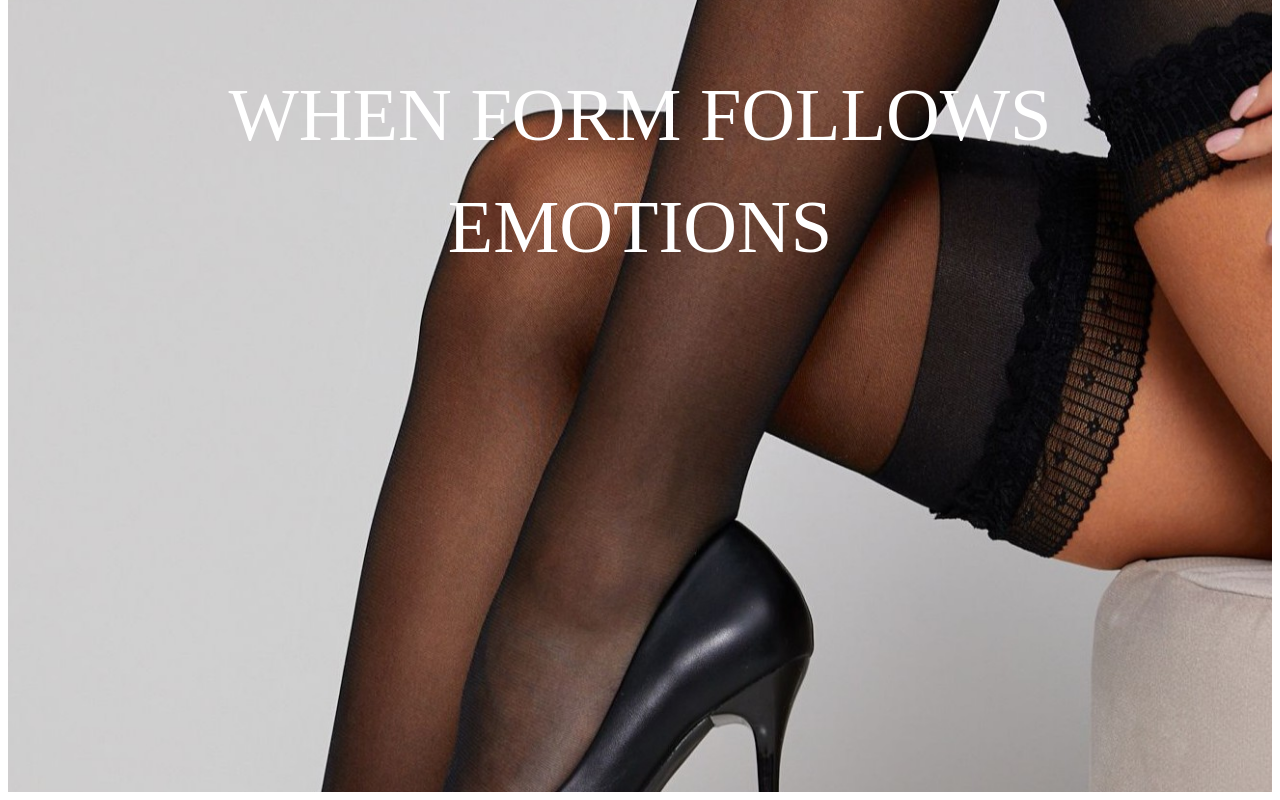
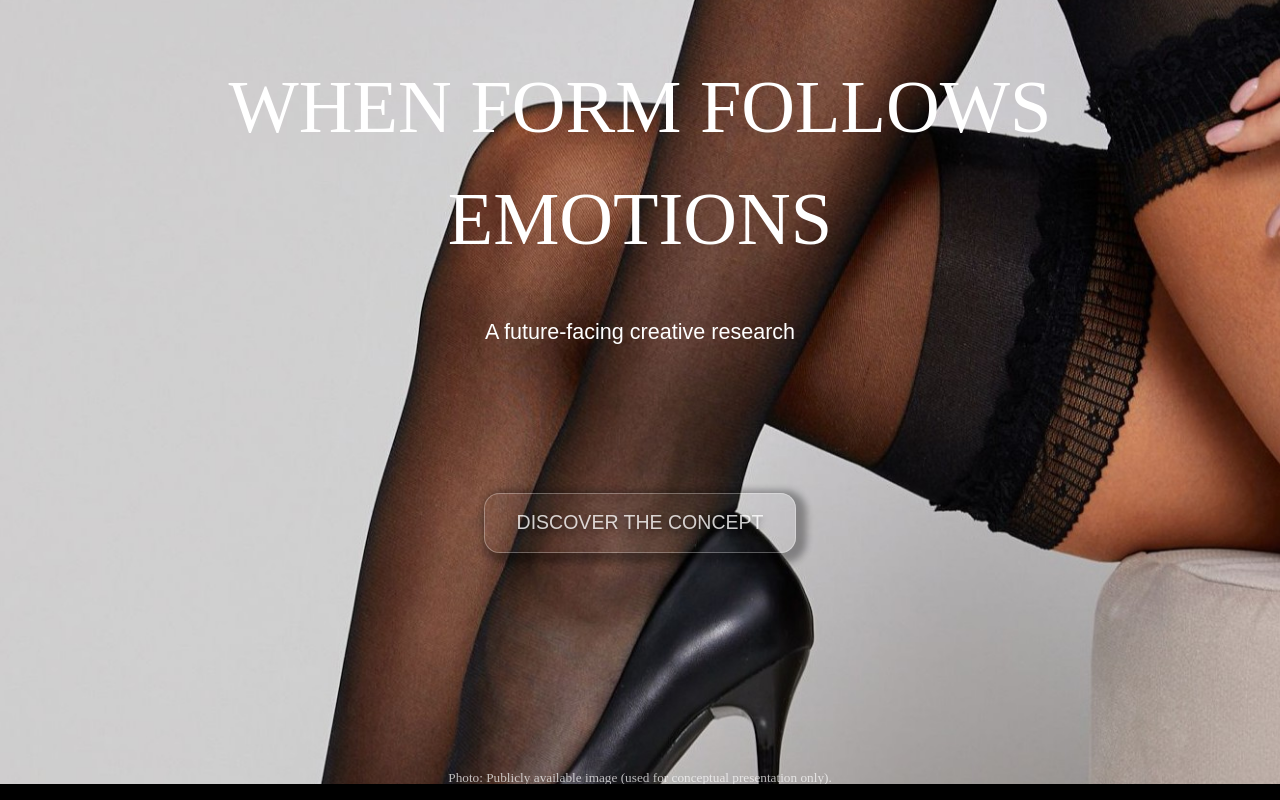
Before and after one commit to Igor241086/lisere-landing, a React (Vite) app in the folder Lisere-project/: page / in a window 1280 px wide. Shown: the part 506-1306 px from the top of the page. Built offline with nearby package versions, Linux system fonts and the light colour scheme.

Commit message:
Build Hero section: structured grid layout, styled text components, animated CTA button, and footer disclaimer

```diff
--- a/Lisere-project/src/App.jsx
+++ b/Lisere-project/src/App.jsx
@@ -2,9 +2,7 @@ import React from 'react';
 import Header from './components/Header.jsx';
 import Hero from './components/Hero.jsx'
 
-import './styles/base.scss';
-import './styles/grid.scss';
-import './styles/variables.scss';
+import './styles/main.scss';
 
 function App() {
   return (
--- a/Lisere-project/src/components/Hero.jsx
+++ b/Lisere-project/src/components/Hero.jsx
@@ -10,12 +10,23 @@ const Hero = () => {
         style={{ backgroundImage: `url(${bgImage})` }}
       />
 
-      <div className="container grid-15 hero__content">
+      <div className="container grid-15 grid-rows hero__content">
         <div className="hero__text hero__text--main fade-in delay-1">
           WHEN FORM FOLLOWS
         </div>
         <div className="hero__text hero__text--emotions fade-in delay-2">
           EMOTIONS
+        </div>
+        <div className="hero__subtext fade-in delay-3">
+          A future-facing creative research
+        </div>
+        <div className="hero__button-container fade-in delay-4">
+          <button className="hero__button">
+            DISCOVER THE CONCEPT
+          </button>
+        </div>
+        <div className="hero__disclaimer">
+          {"Photo: Publicly available image (used for conceptual presentation only)."}
         </div>
       </div>
     </section>
--- a/Lisere-project/src/components/Hero.scss
+++ b/Lisere-project/src/components/Hero.scss
@@ -63,7 +63,7 @@
   font-size: 74.43px;
   line-height: 1;
   letter-spacing: 0;
-  color: #fff;
+  color: #ffffff;
 
   height: 80px;
   display: flex;
@@ -72,6 +72,108 @@
   padding-top: 28px;
 
   white-space: nowrap;
+}
+
+.hero__subtext {
+  grid-column: 6 / span 5;
+  grid-row: 8;
+
+  width: 360px;
+  height: 28px;
+
+  font-family: 'DM Sans', sans-serif;
+  font-size: 21.56px;
+  line-height: 1;
+  letter-spacing: 0;
+  color: #fff;
+  text-align: center;
+
+  justify-self: center;
+
+  display: flex;
+  align-items: flex-start;
+  justify-content: center;
+
+  position: relative;
+  top: 57px;
+
+  white-space: nowrap;
+}
+
+.hero__button-container {
+  grid-column: 6 / span 5;
+  grid-row: 10;
+
+  width: 360px;
+  height: 80px;
+
+  display: flex;
+  align-items: flex-start;
+  justify-content: center;
+
+  position: relative;
+  top: 9px;
+}
+
+.hero__button {
+  width: 312px;
+  height: 60px;
+
+  opacity: 0.79;
+  background-color: rgba(255, 255, 255, 0.04);
+  border-radius: 15.4px;
+  border: 0.68px solid rgba(255, 255, 255, 0.39);
+
+  box-shadow: 4.21px 3.51px 7.85px 6.31px rgba(0, 0, 0, 0.41);
+
+  display: flex;
+  align-items: center;
+  justify-content: center;
+
+  font-family: 'DM Sans', sans-serif;
+  font-size: 19.53px;
+  line-height: 1;
+  letter-spacing: 0;
+  color: #fff;
+  text-align: center;
+
+  text-shadow: 0 4px 12px rgba(0, 0, 0, 0.25),
+  0 3px 4px rgba(0, 0, 0, 0.3);
+
+  cursor: pointer;
+  transition: opacity 0.3s ease, transform 0.3s ease;
+}
+
+.hero__button:hover {
+  opacity: 1;
+  transform: translateY(-2px);
+}
+
+.hero__disclaimer {
+  grid-column: 5 / span 7;
+  grid-row: 12;
+
+  width: 516px;
+  height: 13px;
+
+  font-family: 'Instrument Serif', serif;
+  font-size: 13.28px;
+  line-height: 12.8px;
+  letter-spacing: 21%;
+  color: #fff;
+  text-align: center;
+
+  justify-self: center;
+
+  display: flex;
+  align-items: flex-start;
+  justify-content: center;
+
+  position: relative;
+  top: 68px;
+
+  white-space: nowrap;
+  opacity: 0.7;
 }
 
 @keyframes fadeUp {
@@ -90,3 +192,15 @@
 .fade-in.delay-1 {
   animation-delay: 0.3s;
 }
+
+.fade-in.delay-2 {
+  animation-delay: 0.5s;
+}
+
+.fade-in.delay-3 {
+  animation-delay: 0.7s;
+}
+
+.fade-in.delay-4 {
+  animation-delay: 0.8s;
+}
--- a/Lisere-project/src/main.jsx
+++ b/Lisere-project/src/main.jsx
@@ -1,6 +1,6 @@
 import { StrictMode } from 'react'
 import { createRoot } from 'react-dom/client'
-import './styles/base.scss'
+import './styles/main.scss';
 import App from './App.jsx'
 
 createRoot(document.getElementById('root')).render(
--- /dev/null
+++ b/Lisere-project/src/styles/abstracts/_variables.scss
@@ -0,0 +1,2 @@
+$primary-color: #fff;
+$grid-columns: 15;
--- a/Lisere-project/src/styles/base.scss
+++ /dev/null
@@ -1,2 +0,0 @@
-@use './variables';
-@use './grid';
--- /dev/null
+++ b/Lisere-project/src/styles/base/_base.scss
@@ -0,0 +1,9 @@
+@use '../abstracts/variables';
+@use '../layout/grid';
+
+body {
+  margin: 0;
+  font-family: 'DM Sans', sans-serif;
+  background: #000;
+  $primary-color: #fff;
+}
--- a/Lisere-project/src/styles/grid.scss
+++ b/Lisere-project/src/styles/layout/_grid.scss
@@ -1,4 +1,4 @@
-@use './variables' as *;
+@use '../abstracts/variables' as *;
 
 .grid-15 {
     display: grid;
@@ -13,5 +13,5 @@
 
 .grid-rows {
     display: grid;
-    grid-template-rows: repeat(auto-fit, 80px);
+    grid-template-rows: repeat(13, 80px);
 }
--- /dev/null
+++ b/Lisere-project/src/styles/main.scss
@@ -0,0 +1,3 @@
+@use './abstracts/variables' as *;
+@use './layout/grid';
+@use './base/base';
--- a/Lisere-project/src/styles/variables.scss
+++ /dev/null
@@ -1 +0,0 @@
-$primary-color: #000;
--- a/Lisere-project/vite.config.js
+++ b/Lisere-project/vite.config.js
@@ -1,7 +1,15 @@
 import { defineConfig } from 'vite'
 import react from '@vitejs/plugin-react-swc'
+import path from 'path';
 
 // https://vite.dev/config/
 export default defineConfig({
   plugins: [react()],
-})
+  css: {
+    preprocessorOptions: {
+      scss: {
+        includePaths: [path.resolve(__dirname, 'src/styles')],
+      },
+    },
+  },
+});
```
